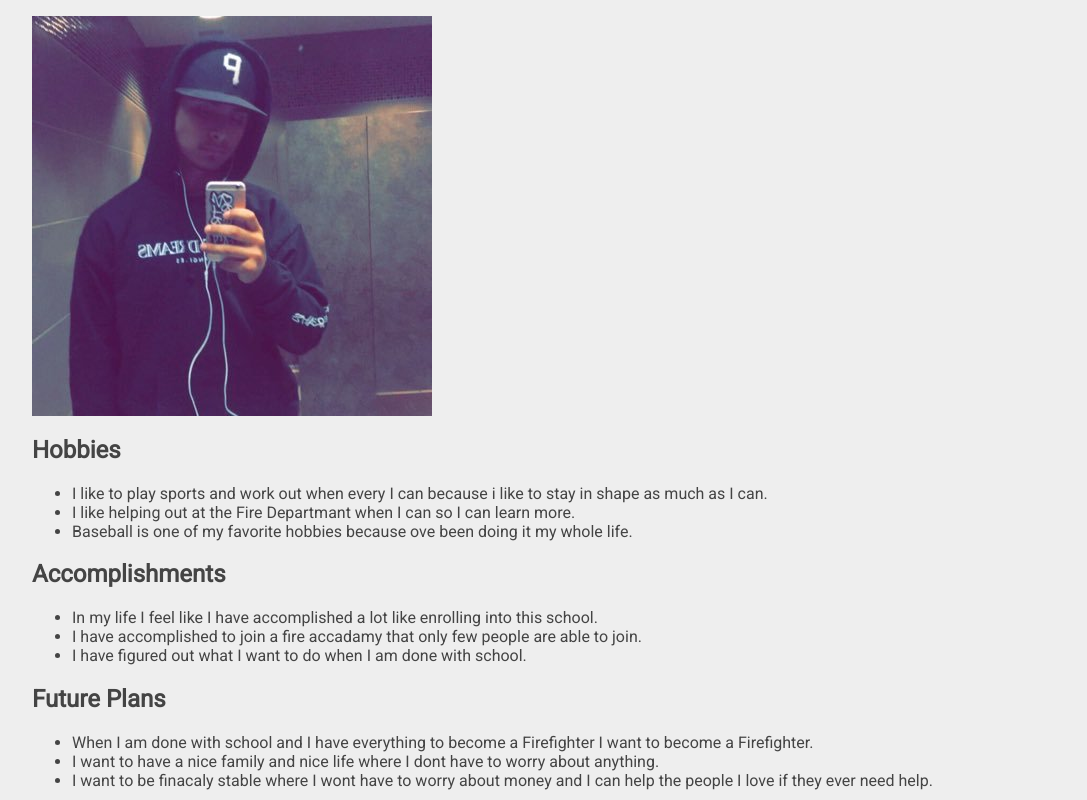
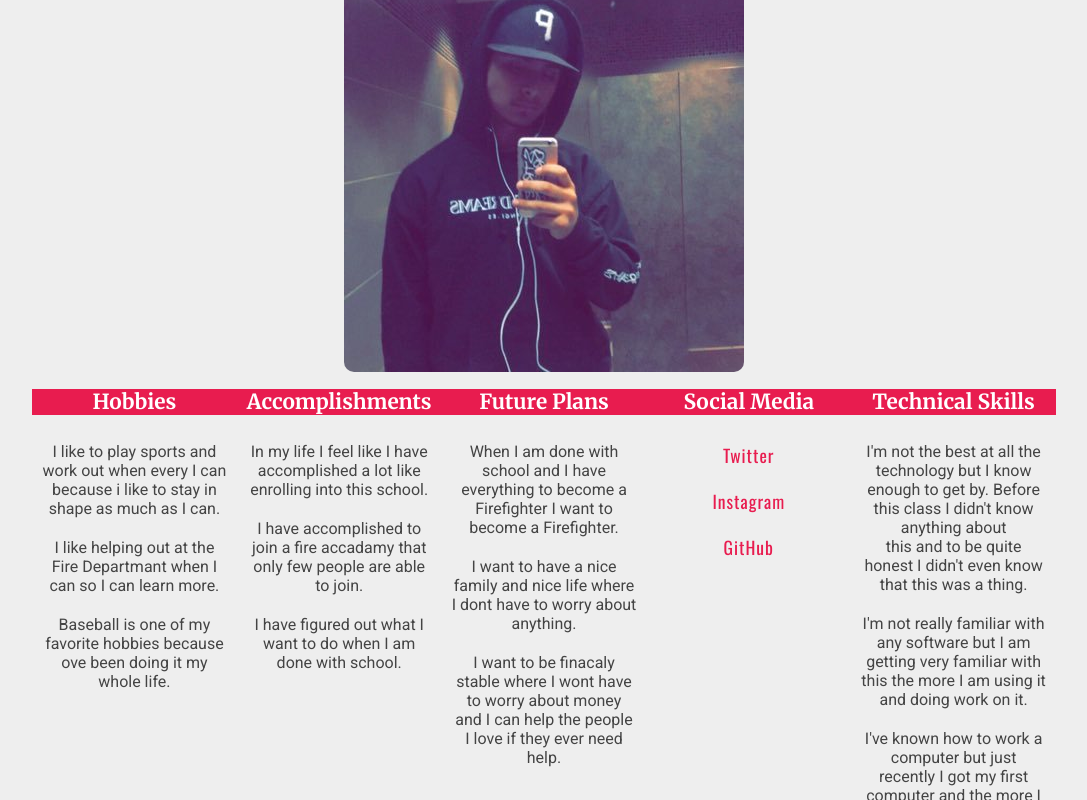
Before and after one commit to orymaya/portfolio_horacionew, a plain HTML site: page aboutMe.html in a window 1280 px wide. Shown: the part 519-1319 px from the top of the page, without its empty margins (96-1183 px from the left). Drawn offline with nearby package versions, Linux system fonts and the light colour scheme.

Commit message:
done with the final

```diff
--- a/aboutMe.html
+++ b/aboutMe.html
@@ -25,7 +25,6 @@
      </ul>
    </div>
 
-   <div>
      <nav>
      <ul>
          <li><a href="index.html">Home</a></li>
@@ -36,36 +35,49 @@
          <li><a href="scripting.html">Java Script</a></li>
          <li><a href="usability.html">Usability</a></li>
          <li><a href="publishing.html">Publishing</a></li>
-         <li><a href="unitproject.html">Unit Project</a></li>
-         <li><a href="aboutMe.html">About Me</a></li>
+
      </ul>
    </nav>
-   </div>
 
    <main id="main">
-     <h1> About Me</h1>
-<img src="images/horaciomaya.jpg" alt="">
-     <h2>Hobbies</h2>
-<ul><li>I like to play sports and work out when every I can because i like to stay in shape as much as I can.</li>
-<li>I like helping out at the Fire Departmant when I can so I can learn more.</li>
-<li>Baseball is one of my favorite hobbies because ove been doing it my whole life.</li></ul>
+<img src="images/horaciomaya.jpg" id="aboutmephoto">
+    <div class="bioDetails">
+      <h2>Hobbies</h2>
+      <ul>
+        <li>I like to play sports and work out when every I can because i like to stay in shape as much as I can.</li>
+        <li>I like helping out at the Fire Departmant when I can so I can learn more.</li>
+        <li>Baseball is one of my favorite hobbies because ove been doing it my whole life.</li>
+      </ul>
+    </div>
 
-    <h2>Accomplishments</h2>
-<ul><li>In my life I feel like I have accomplished a lot like enrolling into this school.</li>
-  <li>I have accomplished to join a fire accadamy that only few people are able to join. </li>
-  <li>I have figured out what I want to do when I am done with school.</li></ul>
+    <div class="bioDetails">
+      <h2>Accomplishments</h2>
+      <ul>
+        <li>In my life I feel like I have accomplished a lot like enrolling into this school.</li>
+        <li>I have accomplished to join a fire accadamy that only few people are able to join. </li>
+        <li>I have figured out what I want to do when I am done with school.</li>
+      </ul>
+    </div>
 
-    <h2>Future Plans</h2>
-<ul><li>When I am done with school and I have everything to become a Firefighter I want to become a Firefighter.</li>
-  <li>I want to have a nice family and nice life where I dont have to worry about anything.</li>
-  <li>I want to be finacaly stable where I wont have to worry about money and I can help the people I love if they ever need help.</li></ul>
+      <div class="bioDetails">
+        <h2>Future Plans</h2>
+        <ul>
+          <li>When I am done with school and I have everything to become a Firefighter I want to become a Firefighter.</li>
+          <li>I want to have a nice family and nice life where I dont have to worry about anything.</li>
+          <li>I want to be finacaly stable where I wont have to worry about money and I can help the people I love if they ever need help.</li>
+      </ul>
+    </div>
 
+        <div class="bioDetails">
     <h2>Social Media</h2>
     <ul><li><a href="https://twitter.com/orymaya16">Twitter</a></li>
     <li><a href="https://www.instagram.com/orymaya16/">Instagram</a></li>
     <li><a href="https://github.com/orymaya">GitHub</a></li></ul>
+  </div>
 
+  <div class="bioDetails">
     <h2>Technical Skills</h2>
 <ul><li>I'm not the best at all the technology but I know enough to get by. Before this class I didn't know anything about <br>this and to be quite honest I didn't even know that this was a thing.<br>
 <li>I'm not really familiar with any software but I am getting very familiar with this the more I am using it and doing work on it.</li>
 <li>I've known how to work a computer but just recently I got my first computer and the more I use it the more I am learning how to use it.<br> Most of my life I would use phones so I would say I am pretty good with phones but i'm not the best.<br></li>
+</div>
--- a/styles/aboutme.css
+++ b/styles/aboutme.css
@@ -3,14 +3,14 @@
 body {
 background-color: #eee;
 color: #444;
-line-height: 1 1/2 times normal;
+line-height: 150% normal;
 font-family: "Roboto";
 font-size: 16px;
 width: 80%;
 margin: 0 auto;
 }
 
-links{
+a{
   color: #e81c4f;
   font-size: 1.1em;
   font-family: "Oswald";
@@ -23,20 +23,46 @@ h1{
   text-align: center;
 }
 
-second-level header{
+h2{
   font-family: "Merriweather";
   text-align: center;
   background-color: #e81c4f;
   color: white;
-  padding: "0";
+  padding: 0;
   font-size: 1.3em;
 }
-
-image{
-  margin: "0 auto";
+#aboutmephoto{
+  margin: 0 auto;
   border-radius: 10px;
   max-width: 500px;
   display: block;
+  clear: both;
 }
 
-unorderd lists
+li{
+  text-align: center;
+}
+
+div ul li{
+  margin-bottom: 20px;
+}
+
+div ul{
+  padding: 10px;
+}
+
+nav ul li{
+  float: left;
+  width: 12%;
+  margin-bottom: 30px;
+}
+
+
+ul{
+  list-style-type: none;
+}
+
+.biodetails{
+  width: 20%;
+  float: left;
+}
```
